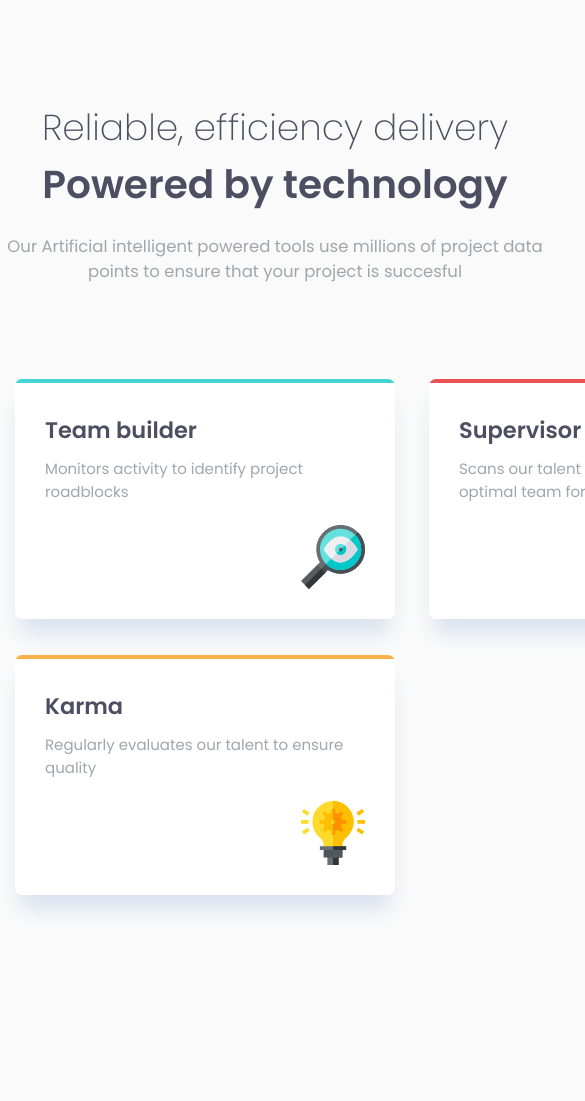
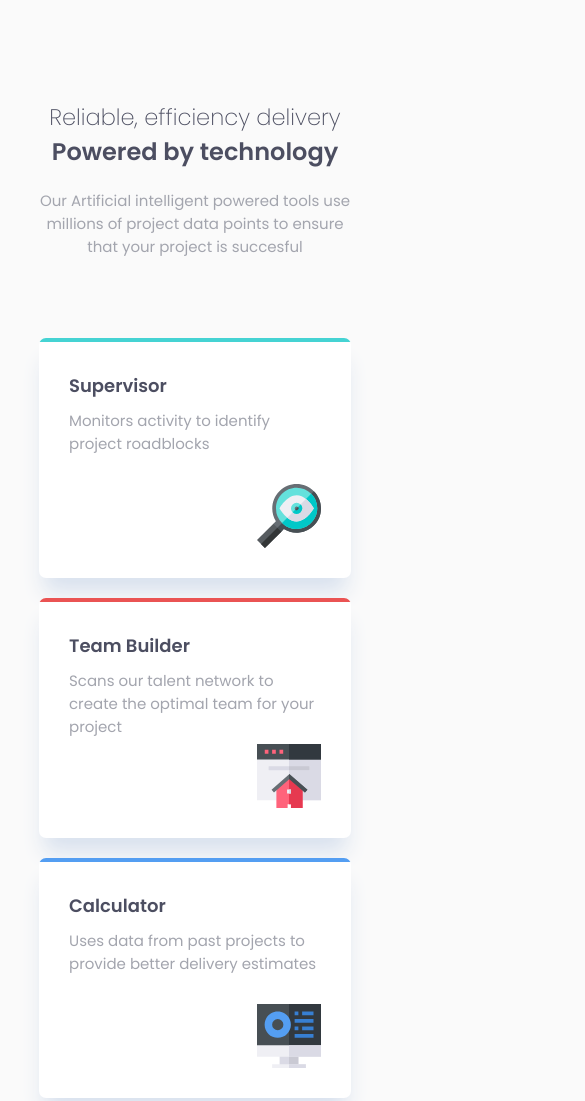
Before and after one commit to MeFredj/Four-card-feature-section, a plain HTML site: page index.html in a window 390 px wide. Shown: the top 1101 px of the page, 585 px wide, since content can reach past the window. Before the commit the page ends 944 px from the top, so only its background shows below. Drawn offline with Linux system fonts and the light colour scheme.

Commit message:
Grid implementation
Finally managed to realise a grid with media querries to make it work on differetent screenssizes.

```diff
--- a/css/styles.css
+++ b/css/styles.css
@@ -55,21 +55,130 @@ h3 {
 }
 
 /************CONTAINER************/
-.header {
+/* .header {
   height: 100vh;
-}
+} */
 
 .heading {
-  margin: 100px auto 80px;
+  margin: 80px auto 80px;
   text-align: center;
   width: 550px;
 }
 
-.row {
+.section {
+  display: grid;
+  grid-template-columns: repeat(auto-fit, minmax(1fr, 1fr));
+  grid-gap: 20px;
   margin: 0 auto;
-  width: 1240px;
+  width: 60%;
+  grid-auto-rows: auto;
+  align-items: center;
 }
 
+#card-supervisor {
+  grid-row-start: 1;
+  grid-row-end: 3;
+}
+
+#card-calculator {
+  grid-row-start: 1;
+  grid-row-end: 3;
+  grid-column-start: 3;
+  grid-column-end: 4;
+}
+
+@media only screen and (max-width: 1650px) and (min-width: 1240px) {
+  .section {
+    width: 80%;
+  }
+}
+
+@media only screen and (max-width: 1240px) and (min-width: 700px) {
+  .section {
+    width: 80%;
+  }
+  #card-supervisor {
+    grid-row-start: 1;
+    grid-row-end: 2;
+    grid-column-start: 1;
+    grid-column-end: 2;
+  }
+
+  #card-team-builder {
+    grid-row-start: 1;
+    grid-row-end: 2;
+    grid-column-start: 2;
+    grid-column-end: 3;
+  }
+
+  #card-calculator {
+    grid-row-start: 2;
+    grid-row-end: 3;
+    grid-column-start: 1;
+    grid-column-end: 2;
+  }
+
+  #card-karma {
+    grid-row-start: 2;
+    grid-row-end: 3;
+    grid-column-start: 2;
+    grid-column-end: 3;
+  }
+}
+
+@media screen and (max-width: 700px) {
+  .section {
+    width: 80%;
+  }
+
+  #card-supervisor {
+    grid-row-start: 1;
+    grid-row-end: 2;
+  }
+
+  #card-team-builder {
+    grid-row-start: 2;
+    grid-row-end: 3;
+  }
+
+  #card-calculator {
+    grid-row-start: 3;
+    grid-row-end: 4;
+    grid-column-start: 1;
+    grid-column-end: 2;
+  }
+
+  #card-karma {
+    grid-row-start: 4;
+    grid-row-end: 5;
+  }
+
+  .heading {
+    margin: 100px auto 80px;
+    text-align: center;
+    width: 80%;
+  }
+
+  h1 {
+    font-size: 1.5rem;
+  }
+
+  h2 {
+    font-size: 1.6rem;
+  }
+
+  h3 {
+    font-size: 1.2rem;
+  }
+
+  .sub-heading {
+    font-size: 1rem;
+  }
+
+  p {
+    font-size: 1rem;
+  }
+}
 /************CARDS************/
 .card {
   background-color: var(--white);
@@ -77,12 +186,9 @@ h3 {
   -webkit-box-shadow: 0px 19px 22px -5px rgba(216, 225, 238, 1);
   -moz-box-shadow: 0px 19px 22px -5px rgba(216, 225, 238, 1);
   box-shadow: 0px 19px 22px -5px rgba(216, 225, 238, 1);
-  display: inline-block;
   height: 240px;
   overflow: hidden;
   position: relative;
-  width: 380px;
-  margin: 15px;
 }
 
 .highlight-line {
--- a/index.html
+++ b/index.html
@@ -29,34 +29,32 @@
         <h1>Reliable, efficiency delivery</h1>
         <h2>Powered by technology</h2>
         <p class="sub-heading">
-          Our Artificial intelligent powered tools use millions of project data
-          points to ensure that your project is succesful
+          Our Artificial intelligent powered tools use millions of project data points to ensure that your project is succesful
         </p>
       </div>
+    <div>
 
-      <div class="row">
-        <div class="card">
+    <div class="section">
+      <div class="card" id="card-supervisor">
         <div class="highlight-line highlight-line-cyan"></div>
-          <div class="card-content" id="card-team-builder">
-            <h3>Team builder</h3>
+        <div class="card-content" id="card-supervisor">
+          <h3>Supervisor</h3>
           <p>Monitors activity to identify project roadblocks</p>
           <img src="/images/icon-supervisor.svg" alt="Supervisor" />
-            <div class="card-icon"></div>
         </div>
       </div>
-        <div class="card" id="card-supervisor">
+      <div class="card" id="card-team-builder">
         <div class="highlight-line highlight-line-red"></div>
         <div class="card-content">
-            <h3>Supervisor</h3>
+          <h3>Team Builder</h3>
           <p>
             Scans our talent network to create the optimal team for your
             project
           </p>
           <img src="/images/icon-team-builder.svg" alt="Supervisor" />
-            <div class="card-icon"></div>
         </div>
       </div>
-        <div class="card">
+      <div class="card" id="card-calculator">
         <div class="highlight-line highlight-line-blue"></div>
         <div class="card-content" id="card-calculator">
           <h3>Calculator</h3>
@@ -64,7 +62,6 @@
             Uses data from past projects to provide better delivery estimates
           </p>
           <img src="/images/icon-calculator.svg" alt="Supervisor" />
-            <div class="card-icon"></div>
         </div>
       </div>
       <div class="card" id="card-karma">
@@ -73,7 +70,6 @@
           <h3>Karma</h3>
           <p>Regularly evaluates our talent to ensure quality</p>
           <img src="/images/icon-karma.svg" alt="Supervisor" />
-            <div class="card-icon"></div>
         </div>
       </div>
     </div>
```
Lines whose indentation alone changed are shown as unchanged.
